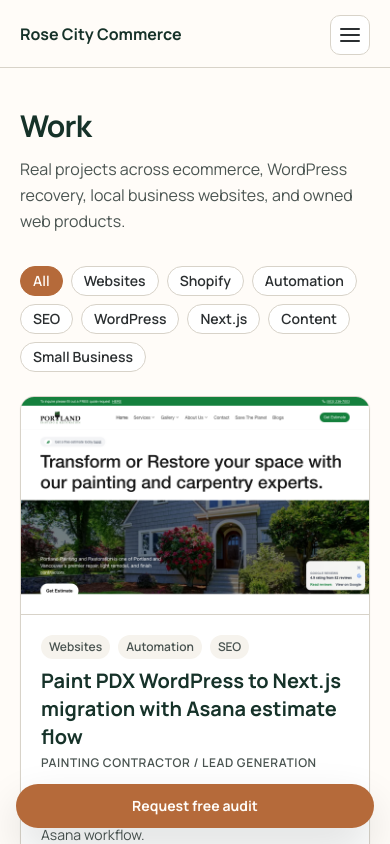
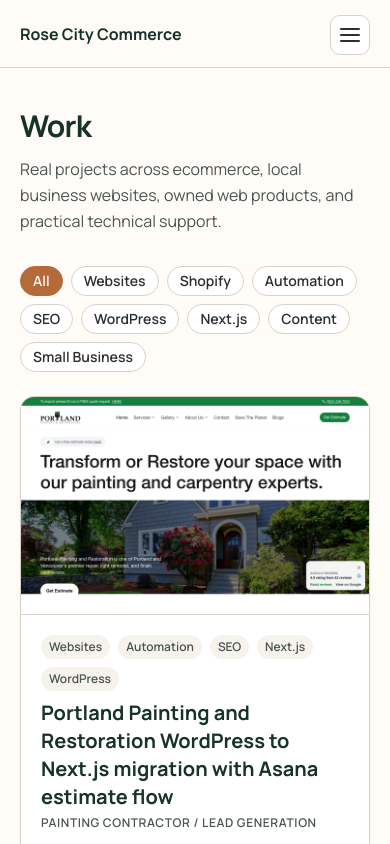
Before and after one commit to dcrawsh/rosecitycommerce, a Next.js app: page /work in a window 390 px wide. Shown: the top 844 px of the page. Built offline with nearby package versions, Linux system fonts and the light colour scheme.

Commit message:
cleanup round 2

```diff
--- a/app/layout.tsx
+++ b/app/layout.tsx
@@ -4,7 +4,6 @@
 import { siteConfig } from "@/config/site";
 import { Header } from "@/components/Header";
 import { Footer } from "@/components/Footer";
-import { MobileBookCall } from "@/components/MobileBookCall";
 
 const manrope = Manrope({
   subsets: ["latin"],
@@ -65,7 +64,6 @@
         <Header />
         <main id="main">{children}</main>
         <Footer />
-        <MobileBookCall />
       </body>
     </html>
   );
--- a/app/page.tsx
+++ b/app/page.tsx
@@ -38,7 +38,7 @@
           ))}
         </ul>
         <p className="mt-4 text-sm leading-relaxed text-slate-700">
-          Recent work includes Paint PDX, Taco Machine PDX, Clean Strength, EB5G, and Upper Left Indie.
+          Recent work includes Portland Painting and Restoration, Taco Machine PDX, Clean Strength, EB5G, and Upper Left Indie.
         </p>
       </Section>
 
--- a/app/work/page.tsx
+++ b/app/work/page.tsx
@@ -29,7 +29,7 @@
       compactTop
       titleAs="h1"
       title="Work"
-      intro="Real projects across ecommerce, WordPress recovery, local business websites, and owned web products."
+      intro="Real projects across ecommerce, local business websites, owned web products, and practical technical support."
     >
       <div className="mb-6 flex flex-wrap gap-2">
         <Link
--- a/components/MobileBookCall.tsx
+++ /dev/null
@@ -1,12 +0,0 @@
-export function MobileBookCall() {
-  return (
-    <div className="fixed bottom-4 left-4 right-4 z-40 md:hidden">
-      <a
-        className="block rounded-full bg-copper-500 px-5 py-3 text-center text-sm font-bold text-paper-50 shadow-lg transition hover:bg-copper-600 focus-visible:outline-none focus-visible:ring-2 focus-visible:ring-copper-500"
-        href="/#free-audit"
-      >
-        Request free audit
-      </a>
-    </div>
-  );
-}
--- a/data/case-studies/contractor.ts
+++ b/data/case-studies/contractor.ts
@@ -2,15 +2,15 @@
 
 export const contractorLeadGen: CaseStudy = {
   slug: "paint-pdx-wordpress-nextjs-asana-estimates",
-  title: "Paint PDX WordPress to Next.js migration with Asana estimate flow",
-  client: "Paint PDX",
+  title: "Portland Painting and Restoration WordPress to Next.js migration with Asana estimate flow",
+  client: "Portland Painting and Restoration",
   businessType: "Painting contractor / lead generation",
   excerpt: "Migrated a WordPress site to a custom Next.js build and connected estimate requests to an Asana workflow.",
   impactSummary:
-    "This project mattered because Paint PDX needed a faster site customers could use easily and a clearer estimate flow the team could manage without chasing every lead manually.",
-  tags: ["Websites", "Automation", "SEO"],
+    "This project mattered because Portland Painting and Restoration needed a faster site customers could use easily and a clearer estimate flow the team could manage without chasing every lead manually.",
+  tags: ["Websites", "Automation", "SEO", "Next.js", "WordPress"],
   context:
-    "Paint PDX needed a faster, cleaner website and a more organized way to handle estimate requests from the site.",
+    "Portland Painting and Restoration needed a faster, cleaner website for paintpdx.com and a more organized way to handle estimate requests from the site.",
   problem:
     "The existing WordPress site was slower than it needed to be, and estimate requests needed a clearer handoff into the team's project workflow.",
   solution: [
```
